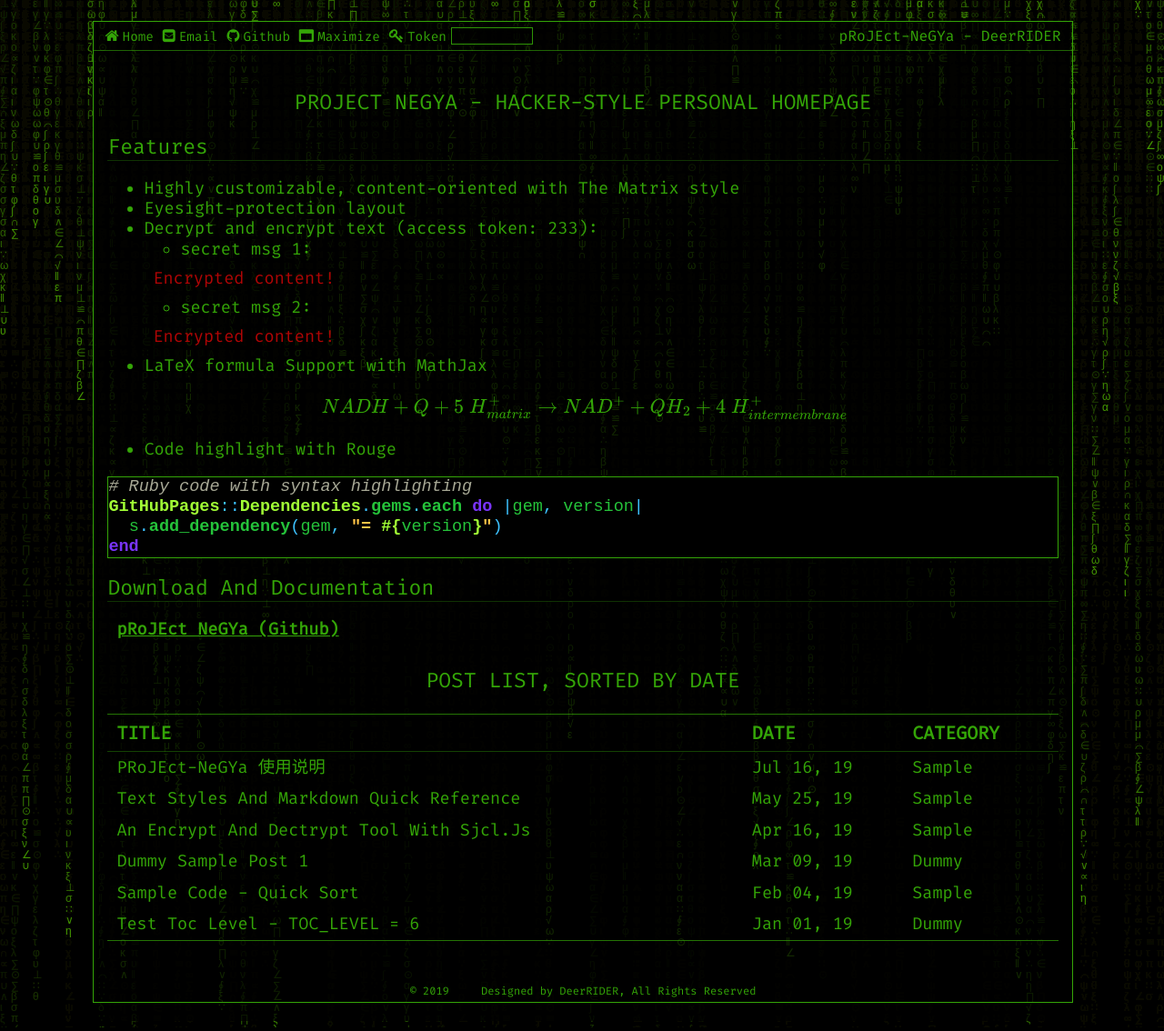
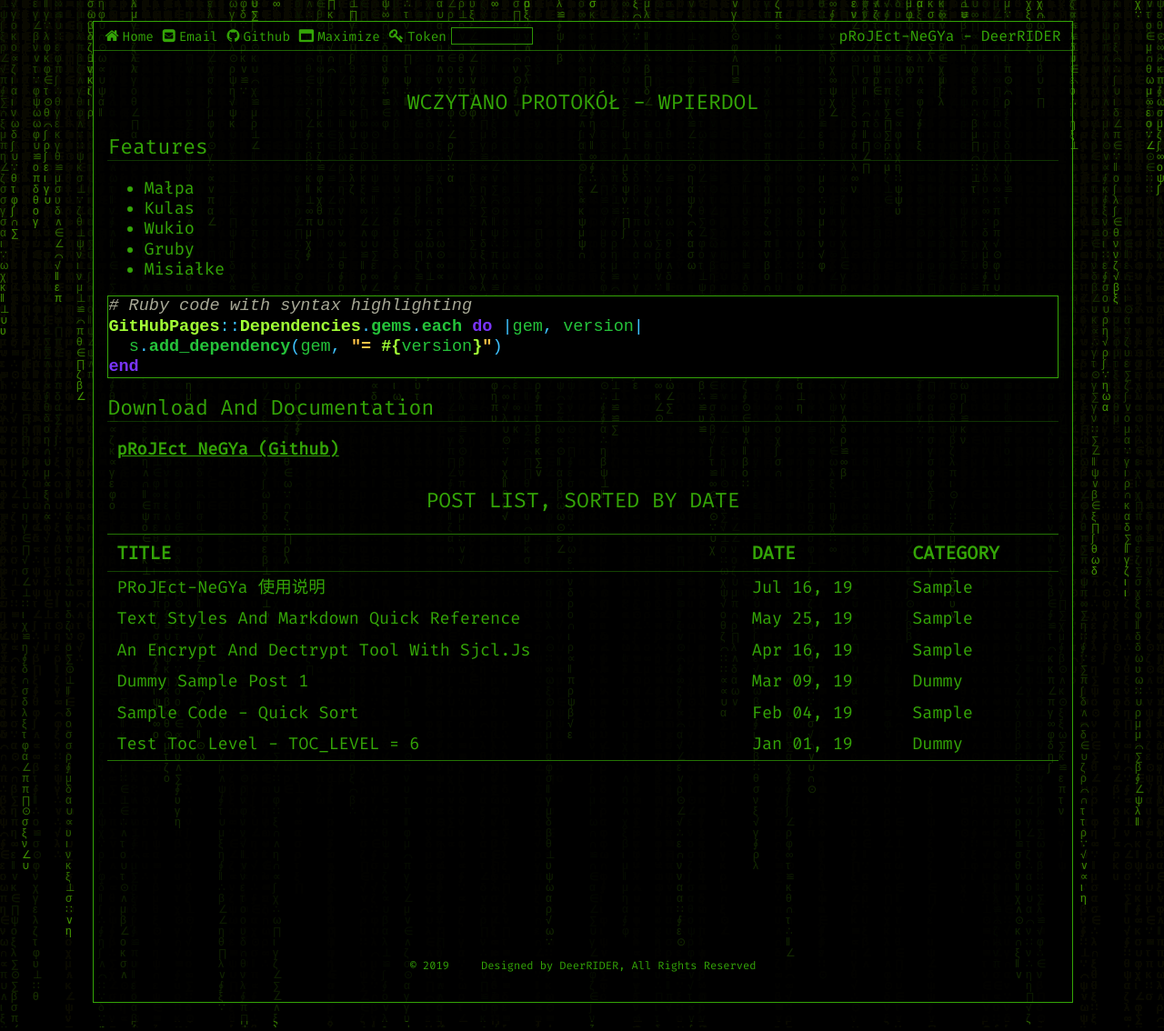
Before and after one commit to LE-HU/matrix, a Jekyll site: the page built from pages/index.md, in a window 1280 px wide. Shown: the whole page at 91% size. Built offline with Jekyll 4.4.1, drawn with Linux system fonts in a browser that asks for light colours; formulas are drawn with MathJax 3.

Commit message:
dodajemy

````diff
--- a/pages/index.md
+++ b/pages/index.md
@@ -11,23 +11,16 @@
 permalink: /
 ---
 
-# PROJECT NEGYA - HACKER-STYLE PERSONAL HOMEPAGE
+# WCZYTANO PROTOKÓŁ - WPIERDOL
 
 ##  Features
-* Highly customizable, content-oriented with The Matrix style
-* Eyesight-protection layout
-* Decrypt and encrypt text (access token: 233):
-  * secret msg 1:
-  <p class="encrypted" id="/MZAf/PKx9jpw8/Jnp7XQQFki2ibGnArZP46W+keVThXquhWwFROEFnbY8eC57Tw==">Encrypted content!</p>
-  * secret msg 2:
-  <p class="encrypted" id="G7D+0370pNmixIP1j7teCg1jtm9XCdOWYFH61lcM0LYWlT0hB3rS9raIs=">Encrypted content!</p>
-* LaTeX formula Support with MathJax
+* Małpa
+* Kulas
+* Wukio
+* Gruby
+* Misiałke
 
-$$
-NADH+Q+5\;H_{matrix}^{+}\rightarrow NAD^{+}+QH_{2}+4\;H_{intermembrane}^{+}\!
-$$
 
-* Code highlight with Rouge
 
 ```ruby
 # Ruby code with syntax highlighting
````
Also changed, not shown: README.md (+1 -46 lines), 2 other files.
